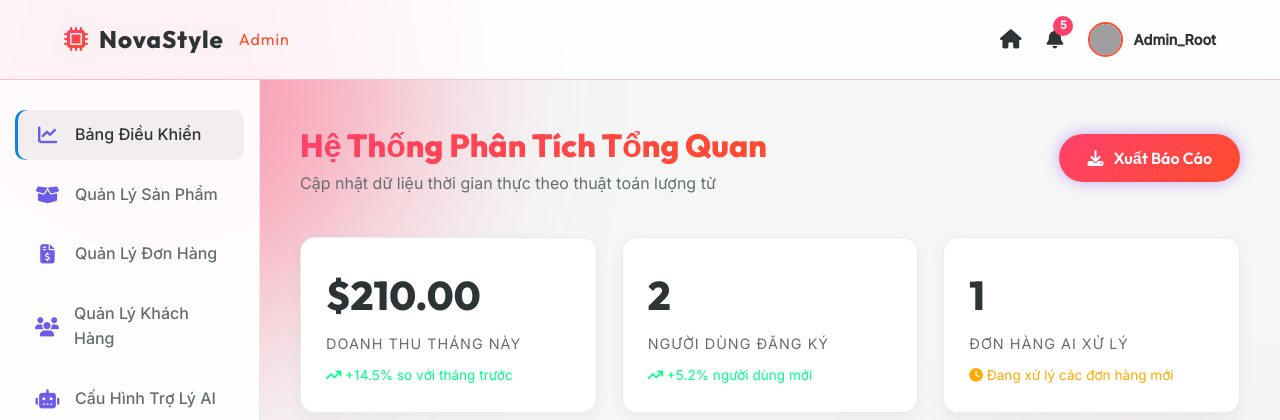
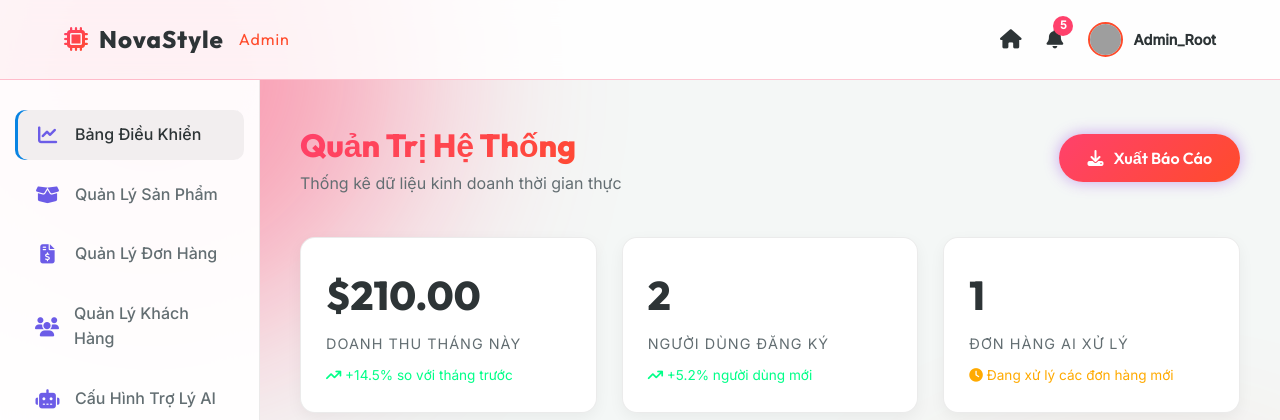
Before and after one commit to longnm05/web-ban-hang, a PHP site: page /admin.php in a window 1280 px wide. Shown: the top 420 px of the page. Run offline with PHP 8.4, Linux system fonts and the light colour scheme; data comes from the database, SQL or seed files in the repository; grey boxes are pictures that could not be loaded.

Commit message:
Rut gon tieu de admin va them nut xem chi tiet don hang

```diff
--- a/admin.php
+++ b/admin.php
@@ -443,8 +443,8 @@
         <main class="admin-main">
             <div class="admin-header">
                 <div>
-                    <h1>Hệ Thống Phân Tích Tổng Quan</h1>
-                    <p style="color: var(--text-muted);">Cập nhật dữ liệu thời gian thực theo thuật toán lượng tử</p>
+                    <h1>Quản Trị Hệ Thống</h1>
+                    <p style="color: var(--text-muted);">Thống kê dữ liệu kinh doanh thời gian thực</p>
                 </div>
                 <div>
                     <button class="btn btn-primary btn-glow" style="background: linear-gradient(135deg, #ff416c 0%, #ff4b2b 100%);">
@@ -592,8 +592,9 @@
                                     </select>
                                 </form>
                             </td>
-                            <td>
-                                <a href="admin.php?action=delete_order&id=<?= $o['id'] ?>" onclick="return confirm('Bạn có chắc muốn xóa đơn hàng này?')" style="background: transparent; border: none; color: #ff4d4d; cursor: pointer; text-decoration: none; padding: 5px;"><i class="fa-solid fa-trash"></i></a>
+                             <td>
+                                <a href="invoice.php?id=<?= $o['id'] ?>" target="_blank" style="background: transparent; border: none; color: var(--accent-blue); cursor: pointer; text-decoration: none; padding: 5px; margin-right: 5px;" title="Xem chi tiết"><i class="fa-solid fa-eye"></i></a>
+                                <a href="admin.php?action=delete_order&id=<?= $o['id'] ?>" onclick="return confirm('Bạn có chắc muốn xóa đơn hàng này?')" style="background: transparent; border: none; color: #ff4d4d; cursor: pointer; text-decoration: none; padding: 5px;" title="Xóa đơn hàng"><i class="fa-solid fa-trash"></i></a>
                             </td>
                         </tr>
                         <?php endforeach; ?>
```
